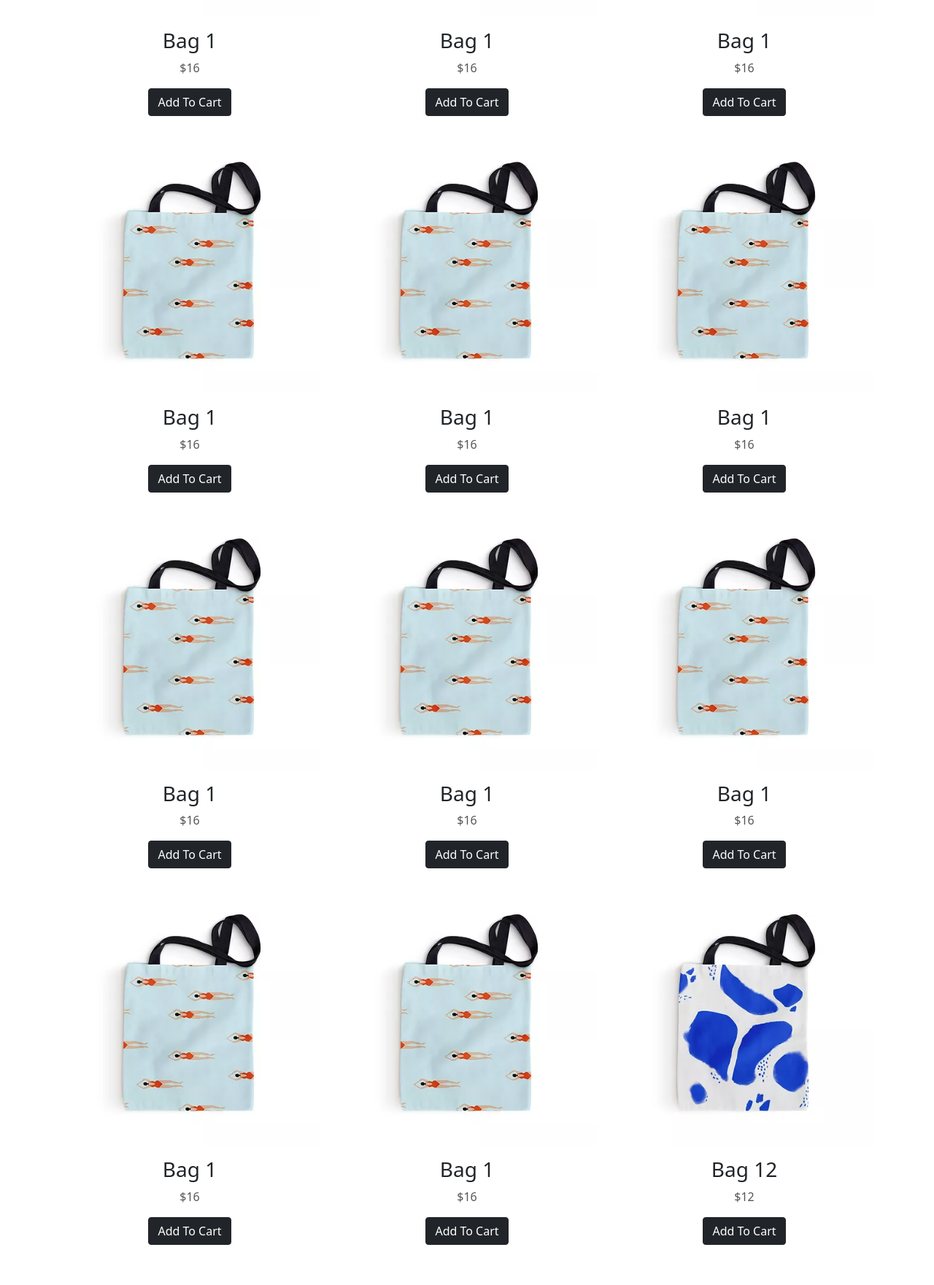
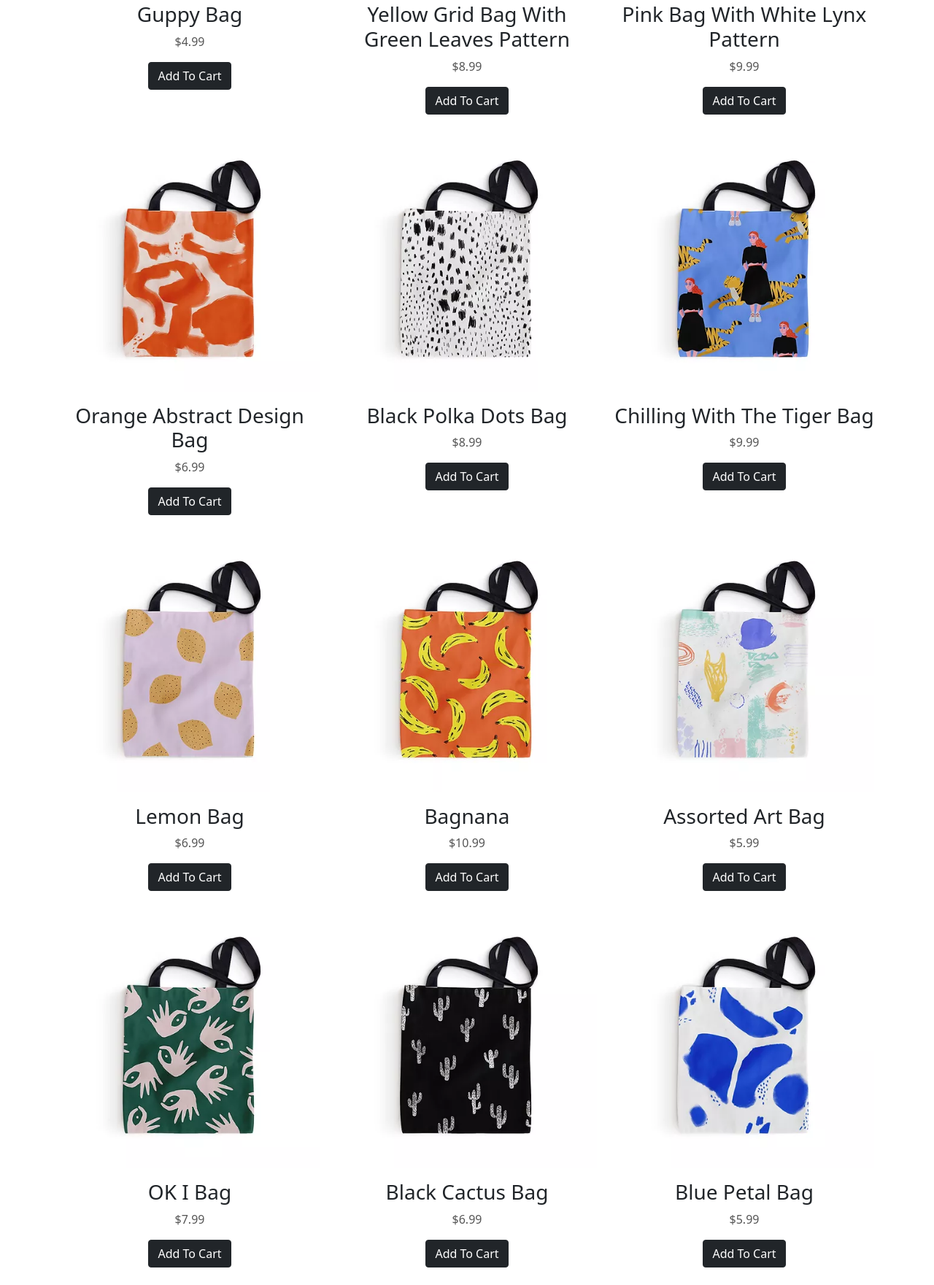
Before and after one commit to s10204661/ASG2_ID, a plain HTML site: page index.html in a window 1280 px wide. Shown: the part 597-2358 px from the top of the page at 73% size. Before the commit the page ends 2327 px from the top, so only its background shows below. Drawn offline with nearby package versions, Linux system fonts and the light colour scheme; files that its build step writes are made by us from their sources.

Commit message:
changes to htmls(product + navbar)

```diff
--- a/index.html
+++ b/index.html
@@ -22,45 +22,38 @@
 
 	<!----header start--->
 	<header>
+		<!--Navigation bar(top of screen)-->
 		<nav class="navbar navbar-expand-lg navbar-light bg-light">
 			<a class="navbar-brand" href="#">Bags</a>
 			<button class="navbar-toggler" type="button" data-toggle="collapse" data-target="#navbarSupportedContent" aria-controls="navbarSupportedContent" aria-expanded="false" aria-label="Toggle navigation">
 			  <span class="navbar-toggler-icon"></span>
 			</button>
-
 			<div class="collapse navbar-collapse" id="navbarSupportedContent">
 			  <ul class="navbar-nav mr-auto">
 				<li class="nav-item active">
-				  <a class="nav-link" href="#">Home <span class="sr-only">(current)</span></a>
+				  <a class="nav-link" href="index.html">Home </a>
 				</li>
 				<li class="nav-item">
 				  <a class="nav-link" href="account.html">Account</a>
 				</li>
-				<li class="nav-item dropdown">
-				  <a class="nav-link dropdown-toggle" href="#" id="navbarDropdown" role="button" data-toggle="dropdown" aria-haspopup="true" aria-expanded="false">
-					Dropdown
-				  </a>
-				  <div class="dropdown-menu" aria-labelledby="navbarDropdown">
-					<a class="dropdown-item" href="#">Action</a>
-					<a class="dropdown-item" href="#">Another action</a>
-					<div class="dropdown-divider"></div>
-					<a class="dropdown-item" href="#">Something else here</a>
-				  </div>
+				<li class="nav-item">
+				  <a class="nav-link" href="cart.html">Cart</a>
 				</li>
 				<li class="nav-item">
-				  <a class="nav-link disabled" href="cart.html">Cart</a>
+					<a class="nav-link" href="contact.html">Contact Us</a>
 				</li>
 			  </ul>
-			  <form class="form-inline my-2 my-lg-0">
-				<input class="form-control mr-sm-2" type="search" placeholder="Search" aria-label="Search">
-				<button class="btn btn-outline-success my-2 my-sm-0" type="submit">Search</button>
-			  </form>
+			  <!--Search bar-->
+              <form class="search-bar">
+                <input type="search" placeholder="Type here..." aria-label="Search">
+                <button class="btn btn-outline-success" type="submit">Search</button>
+              </form>
 			</div>
 		  </nav>
 	</header>
 
 
-	<!----shop start--->
+	<!----catalog--->
 	<div class="container shop-container">
 		<div class="row">
 		  <div class="col-sm-12">
@@ -69,6 +62,7 @@
 			</div>
 		  </div>
 		</div>
+		<!--Products-->
 		<div class="row">
 			<!-- 1 -->
 			<div class="col-sm-6 col-lg-4">
@@ -78,163 +72,174 @@
 				  			<img src="img/main1.jpg" class="img-fluid product-img" alt="Bag 1">
 						</div>
 						<div class="product-name pt-3">
-				  			<h3 class="text-capitalize product-title">Bag 1</h3>
-				  			<p class="mb-0 price">$16</p>
+				  			<h3 class="text-capitalize product-title">Guppy bag</h3>
+				  			<p class="mb-0 price">$4.99</p>
 				  			<button class="btn btn-dark add-cart mt-3" type="button" data-bs-toggle="offcanvas" data-bs-target="#offcanvasWithBothOptions" aria-controls="offcanvasWithBothOptions">Add To Cart</button>
 						</div>
 			  		</div>
 				</div>
 			</div>
+
 			<!-- 2 -->
 			<div class="col-sm-6 col-lg-4">
 				<div class="d-block text-center mb-4">
 			  		<div class="product-list">
 						<div class="product-image position-relative">
-				  			<img src="img/main1.jpg" class="img-fluid product-img" alt="Bag 1">
+				  			<img src="img/main2.jpg" class="img-fluid product-img" alt="Bag 2">
 						</div>
 						<div class="product-name pt-3">
-				  			<h3 class="text-capitalize product-title">Bag 1</h3>
-				  			<p class="mb-0 price">$16</p>
-				  			<button class="btn btn-dark add-cart mt-3" type="button">Add To Cart</button>
+				  			<h3 class="text-capitalize product-title">Yellow Grid bag with green leaves pattern</h3>
+				  			<p class="mb-0 price">$8.99</p>
+				  			<button class="btn btn-dark add-cart mt-3" type="button" data-bs-toggle="offcanvas" data-bs-target="#offcanvasWithBothOptions" aria-controls="offcanvasWithBothOptions">Add To Cart</button>
 						</div>
 			  		</div>
 				</div>
 			</div>
+
 			<!-- 3 -->
 			<div class="col-sm-6 col-lg-4">
 				<div class="d-block text-center mb-4">
 			  		<div class="product-list">
 						<div class="product-image position-relative">
-				  			<img src="img/main1.jpg" class="img-fluid product-img" alt="Bag 1">
+				  			<img src="img/main3.jpg" class="img-fluid product-img" alt="Bag 3">
 						</div>
 						<div class="product-name pt-3">
-				  			<h3 class="text-capitalize product-title">Bag 1</h3>
-				  			<p class="mb-0 price">$16</p>
-				  			<button class="btn btn-dark add-cart mt-3" type="button">Add To Cart</button>
+				  			<h3 class="text-capitalize product-title">Pink bag with White lynx pattern</h3>
+				  			<p class="mb-0 price">$9.99</p>
+				  			<button class="btn btn-dark add-cart mt-3" type="button" data-bs-toggle="offcanvas" data-bs-target="#offcanvasWithBothOptions" aria-controls="offcanvasWithBothOptions">Add To Cart</button>
 						</div>
 			  		</div>
 				</div>
 			</div>
+
 			<!-- 4 -->
 			<div class="col-sm-6 col-lg-4">
 				<div class="d-block text-center mb-4">
 			  		<div class="product-list">
 						<div class="product-image position-relative">
-				  			<img src="img/main1.jpg" class="img-fluid product-img" alt="Bag 1">
+				  			<img src="img/main4.jpg" class="img-fluid product-img" alt="Bag 4">
 						</div>
 						<div class="product-name pt-3">
-				  			<h3 class="text-capitalize product-title">Bag 1</h3>
-				  			<p class="mb-0 price">$16</p>
-				  			<button class="btn btn-dark add-cart mt-3" type="button">Add To Cart</button>
+				  			<h3 class="text-capitalize product-title">Orange abstract design bag</h3>
+				  			<p class="mb-0 price">$6.99</p>
+				  			<button class="btn btn-dark add-cart mt-3" type="button" data-bs-toggle="offcanvas" data-bs-target="#offcanvasWithBothOptions" aria-controls="offcanvasWithBothOptions">Add To Cart</button>
 						</div>
 			  		</div>
 				</div>
 			</div>
+
 			<!-- 5 -->
 			<div class="col-sm-6 col-lg-4">
 				<div class="d-block text-center mb-4">
 			  		<div class="product-list">
 						<div class="product-image position-relative">
-				  			<img src="img/main1.jpg" class="img-fluid product-img" alt="Bag 1">
+				  			<img src="img/main5.jpg" class="img-fluid product-img" alt="Bag 5">
 						</div>
 						<div class="product-name pt-3">
-				  			<h3 class="text-capitalize product-title">Bag 1</h3>
-				  			<p class="mb-0 price">$16</p>
-				  			<button class="btn btn-dark add-cart mt-3" type="button">Add To Cart</button>
+				  			<h3 class="text-capitalize product-title">Black polka dots bag</h3>
+				  			<p class="mb-0 price">$8.99</p>
+				  			<button class="btn btn-dark add-cart mt-3" type="button" data-bs-toggle="offcanvas" data-bs-target="#offcanvasWithBothOptions" aria-controls="offcanvasWithBothOptions">Add To Cart</button>
 						</div>
 			  		</div>
 				</div>
 			</div>
+
 			<!-- 6 -->
 			<div class="col-sm-6 col-lg-4">
 				<div class="d-block text-center mb-4">
 			  		<div class="product-list">
 						<div class="product-image position-relative">
-				  			<img src="img/main1.jpg" class="img-fluid product-img" alt="Bag 1">
+				  			<img src="img/main6.jpg" class="img-fluid product-img" alt="Bag 6">
 						</div>
 						<div class="product-name pt-3">
-				  			<h3 class="text-capitalize product-title">Bag 1</h3>
-				  			<p class="mb-0 price">$16</p>
-				  			<button class="btn btn-dark add-cart mt-3" type="button">Add To Cart</button>
+				  			<h3 class="text-capitalize product-title">Chilling with the tiger bag</h3>
+				  			<p class="mb-0 price">$9.99</p>
+				  			<button class="btn btn-dark add-cart mt-3" type="button" data-bs-toggle="offcanvas" data-bs-target="#offcanvasWithBothOptions" aria-controls="offcanvasWithBothOptions">Add To Cart</button>
 						</div>
 			  		</div>
 				</div>
 			</div>
+
 			<!-- 7 -->
 			<div class="col-sm-6 col-lg-4">
 				<div class="d-block text-center mb-4">
 			  		<div class="product-list">
 						<div class="product-image position-relative">
-				  			<img src="img/main1.jpg" class="img-fluid product-img" alt="Bag 1">
+				  			<img src="img/main7.jpg" class="img-fluid product-img" alt="Bag 7">
 						</div>
 						<div class="product-name pt-3">
-				  			<h3 class="text-capitalize product-title">Bag 1</h3>
-				  			<p class="mb-0 price">$16</p>
-				  			<button class="btn btn-dark add-cart mt-3" type="button">Add To Cart</button>
+				  			<h3 class="text-capitalize product-title">Lemon bag</h3>
+				  			<p class="mb-0 price">$6.99</p>
+				  			<button class="btn btn-dark add-cart mt-3" type="button" data-bs-toggle="offcanvas" data-bs-target="#offcanvasWithBothOptions" aria-controls="offcanvasWithBothOptions">Add To Cart</button>
 						</div>
 			  		</div>
 				</div>
 			</div>
+
 			<!-- 8 -->
 			<div class="col-sm-6 col-lg-4">
 				<div class="d-block text-center mb-4">
 			  		<div class="product-list">
 						<div class="product-image position-relative">
-				  			<img src="img/main1.jpg" class="img-fluid product-img" alt="Bag 1">
+				  			<img src="img/main8.jpg" class="img-fluid product-img" alt="Bag 8">
 						</div>
 						<div class="product-name pt-3">
-				  			<h3 class="text-capitalize product-title">Bag 1</h3>
-				  			<p class="mb-0 price">$16</p>
-				  			<button class="btn btn-dark add-cart mt-3" type="button">Add To Cart</button>
+				  			<h3 class="text-capitalize product-title">Bagnana</h3>
+				  			<p class="mb-0 price">$10.99</p>
+				  			<button class="btn btn-dark add-cart mt-3" type="button" data-bs-toggle="offcanvas" data-bs-target="#offcanvasWithBothOptions" aria-controls="offcanvasWithBothOptions">Add To Cart</button>
 						</div>
 			  		</div>
 				</div>
 			</div>
+
 			<!-- 9 -->
 			<div class="col-sm-6 col-lg-4">
 				<div class="d-block text-center mb-4">
 			  		<div class="product-list">
 						<div class="product-image position-relative">
-				  			<img src="img/main1.jpg" class="img-fluid product-img" alt="Bag 1">
+				  			<img src="img/main9.jpg" class="img-fluid product-img" alt="Bag 9">
 						</div>
 						<div class="product-name pt-3">
-				  			<h3 class="text-capitalize product-title">Bag 1</h3>
-				  			<p class="mb-0 price">$16</p>
-				  			<button class="btn btn-dark add-cart mt-3" type="button">Add To Cart</button>
+				  			<h3 class="text-capitalize product-title">Assorted Art bag</h3>
+				  			<p class="mb-0 price">$5.99</p>
+				  			<button class="btn btn-dark add-cart mt-3" type="button" data-bs-toggle="offcanvas" data-bs-target="#offcanvasWithBothOptions" aria-controls="offcanvasWithBothOptions">Add To Cart</button>
 						</div>
 			  		</div>
 				</div>
 			</div>
+
 			<!-- 10 -->
 			<div class="col-sm-6 col-lg-4">
 				<div class="d-block text-center mb-4">
 			  		<div class="product-list">
 						<div class="product-image position-relative">
-				  			<img src="img/main1.jpg" class="img-fluid product-img" alt="Bag 1">
+				  			<img src="img/main10.jpg" class="img-fluid product-img" alt="Bag 10">
 						</div>
 						<div class="product-name pt-3">
-				  			<h3 class="text-capitalize product-title">Bag 1</h3>
-				  			<p class="mb-0 price">$16</p>
-				  			<button class="btn btn-dark add-cart mt-3" type="button">Add To Cart</button>
+				  			<h3 class="text-capitalize product-title">OK I bag</h3>
+				  			<p class="mb-0 price">$7.99</p>
+				  			<button class="btn btn-dark add-cart mt-3" type="button" data-bs-toggle="offcanvas" data-bs-target="#offcanvasWithBothOptions" aria-controls="offcanvasWithBothOptions">Add To Cart</button>
 						</div>
 			  		</div>
 				</div>
 			</div>
+
 			<!-- 11 -->
 			<div class="col-sm-6 col-lg-4">
 				<div class="d-block text-center mb-4">
 			  		<div class="product-list">
 						<div class="product-image position-relative">
-				  			<img src="img/main1.jpg" class="img-fluid product-img" alt="Bag 1">
+				  			<img src="img/main11.jpg" class="img-fluid product-img" alt="Bag 11">
 						</div>
 						<div class="product-name pt-3">
-				  			<h3 class="text-capitalize product-title">Bag 1</h3>
-				  			<p class="mb-0 price">$16</p>
-				  			<button class="btn btn-dark add-cart mt-3" type="button">Add To Cart</button>
+				  			<h3 class="text-capitalize product-title">Black cactus bag</h3>
+				  			<p class="mb-0 price">$6.99</p>
+				  			<button class="btn btn-dark add-cart mt-3" type="button" data-bs-toggle="offcanvas" data-bs-target="#offcanvasWithBothOptions" aria-controls="offcanvasWithBothOptions">Add To Cart</button>
 						</div>
 			  		</div>
 				</div>
 			</div>
+
 			<!-- 12 -->
 			<div class="col-sm-6 col-lg-4">
 				<div class="d-block text-center mb-4">
@@ -243,8 +248,8 @@
 				  			<img src="img/main12.jpg" class="img-fluid product-img" alt="Bag 12">
 						</div>
 						<div class="product-name pt-3">
-				  			<h3 class="text-capitalize product-title">Bag 12</h3>
-				  			<p class="mb-0 price">$12</p>
+				  			<h3 class="text-capitalize product-title">Blue petal bag</h3>
+				  			<p class="mb-0 price">$5.99</p>
 				  			<button class="btn btn-dark add-cart mt-3" type="button" data-bs-toggle="offcanvas" data-bs-target="#offcanvasWithBothOptions" aria-controls="offcanvasWithBothOptions">Add To Cart</button>
 						</div>
 			  		</div>
--- a/style.css
+++ b/style.css
@@ -1,6 +1,7 @@
 .body{
     background-color: blanchedalmond;
 }
+/*Navigation bar*/
 .navbar{
     display: flex;
     align-items: center;
```
Also changed, not shown: account.html (+8 -20 lines), cart.html (+8 -4 lines), contact.html (+11 -22 lines).
